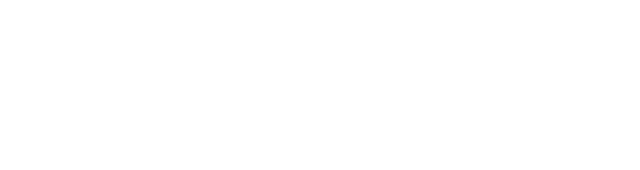
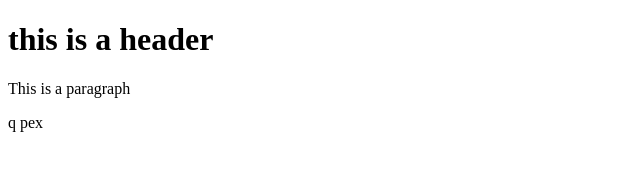
Before and after one commit to bbravoc11/gitTest, a plain HTML site: page index.html in a window 1280 px wide. Shown: the whole page, without its empty margins (0-640 px from the left). Drawn offline with Linux system fonts and the light colour scheme.

Commit message:
third commit

```diff
--- a/index.html
+++ b/index.html
@@ -1,7 +1,11 @@
 <!DOCTYPE html>
 <html>
 <head>
+
 </head>
 <body>
+	<h1>this is a header</h1>
+	<p>This is a paragraph</p>
+	<p>q pex</p>
 </body>
 </html>
```
